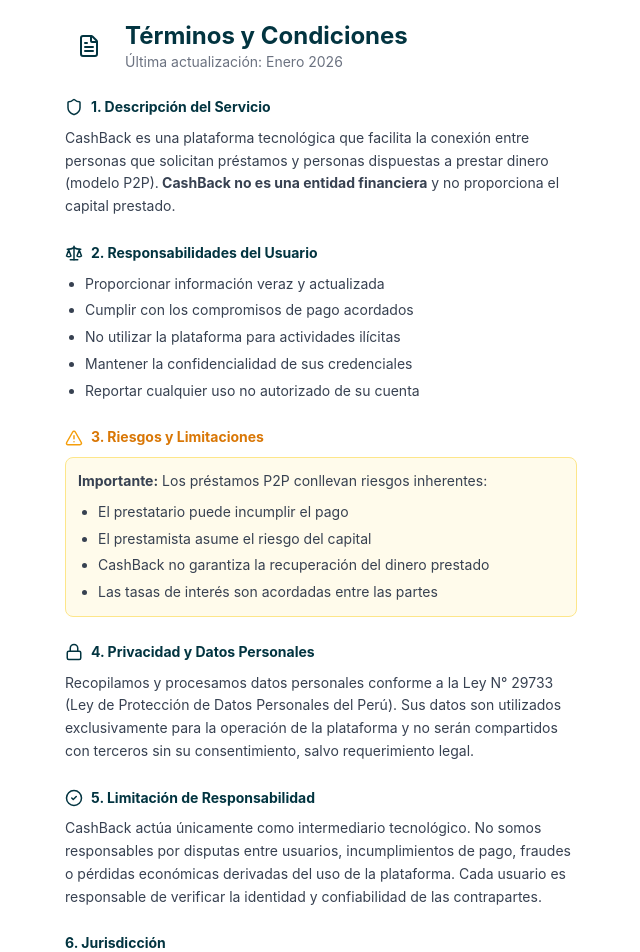
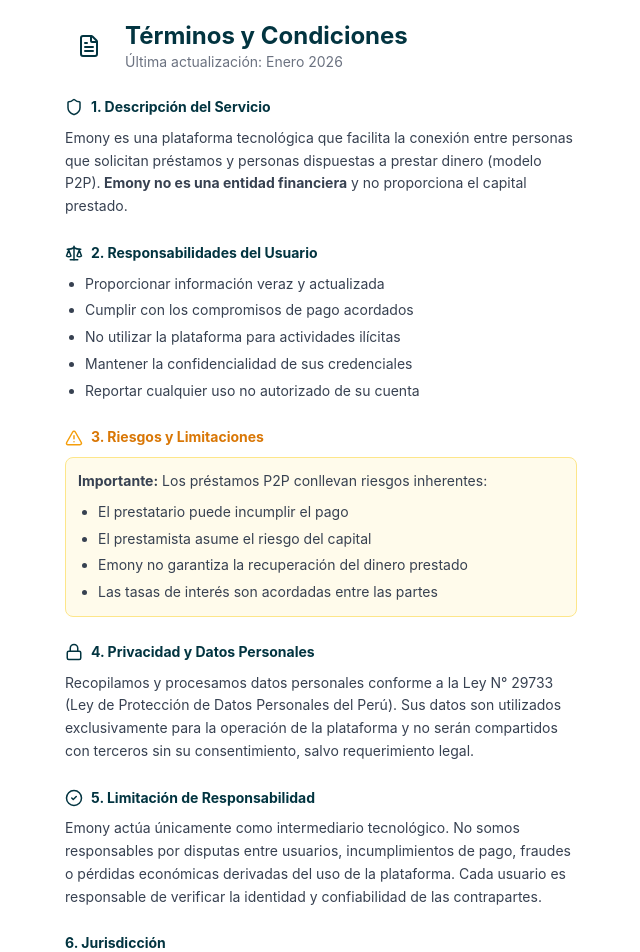
Before and after one commit to Henry-56/cashBack, a React app in the folder frontend/: page /terms in a window 1280 px wide. Shown: the part 100-1052 px from the top of the page, without its empty margins (319-959 px from the left). Built offline with nearby package versions, Linux system fonts and the light colour scheme; no server answers; the HTML template or start-up script is replaced by a standard one.

Commit message:
feat: mask names in LoanMarket, rename CashBack to Emony in Terms

```diff
--- a/frontend/src/pages/LoanMarket.tsx
+++ b/frontend/src/pages/LoanMarket.tsx
@@ -4,6 +4,7 @@
 import { Link, useNavigate } from 'react-router-dom';
 import api from '../api/client';
 import { useAuth } from '../context/AuthContext';
+import { maskName } from '../utils/maskData';
 
 interface Loan {
     id: string;
@@ -104,7 +105,7 @@
                                         <p className="text-xs text-gray-400 mt-1">Solicitado el {new Date(loan.createdAt).toLocaleDateString()}</p>
 
                                         <div className="mt-2">
-                                            <p className="font-bold text-sm text-[var(--primary)]">{loan.user?.fullName || 'Usuario'}</p>
+                                            <p className="font-bold text-sm text-[var(--primary)]">{maskName(loan.user?.fullName || 'Usuario')}</p>
                                             <div className="flex text-yellow-400 text-xs">
                                                 {'★'.repeat(Math.round(Number(loan.user?.rating || 0)))}
                                                 <span className="text-gray-300">{'★'.repeat(5 - Math.round(Number(loan.user?.rating || 0)))}</span>
--- a/frontend/src/pages/TermsAndConditions.tsx
+++ b/frontend/src/pages/TermsAndConditions.tsx
@@ -16,7 +16,7 @@
         <div className="min-h-screen bg-gradient-to-b from-[var(--primary)] to-[var(--primary-dark)] flex flex-col">
             {/* Header */}
             <div className="p-6 flex items-center justify-center">
-                <img src={logo} alt="CashBack" className="h-12" />
+                <img src={logo} alt="Emony" className="h-12" />
             </div>
 
             {/* Content */}
@@ -42,9 +42,9 @@
                                 <h2 className="font-bold text-[var(--primary)]">1. Descripción del Servicio</h2>
                             </div>
                             <p>
-                                CashBack es una plataforma tecnológica que facilita la conexión entre personas
+                                Emony es una plataforma tecnológica que facilita la conexión entre personas
                                 que solicitan préstamos y personas dispuestas a prestar dinero (modelo P2P).
-                                <strong> CashBack no es una entidad financiera</strong> y no proporciona el capital prestado.
+                                <strong> Emony no es una entidad financiera</strong> y no proporciona el capital prestado.
                             </p>
                         </section>
 
@@ -76,7 +76,7 @@
                                 <ul className="list-disc pl-5 space-y-1">
                                     <li>El prestatario puede incumplir el pago</li>
                                     <li>El prestamista asume el riesgo del capital</li>
-                                    <li>CashBack no garantiza la recuperación del dinero prestado</li>
+                                    <li>Emony no garantiza la recuperación del dinero prestado</li>
                                     <li>Las tasas de interés son acordadas entre las partes</li>
                                 </ul>
                             </div>
@@ -103,7 +103,7 @@
                                 <h2 className="font-bold text-[var(--primary)]">5. Limitación de Responsabilidad</h2>
                             </div>
                             <p>
-                                CashBack actúa únicamente como intermediario tecnológico. No somos responsables
+                                Emony actúa únicamente como intermediario tecnológico. No somos responsables
                                 por disputas entre usuarios, incumplimientos de pago, fraudes o pérdidas económicas
                                 derivadas del uso de la plataforma. Cada usuario es responsable de verificar la
                                 identidad y confiabilidad de las contrapartes.
@@ -131,7 +131,7 @@
                             />
                             <span className="text-sm text-gray-700">
                                 He leído y acepto los <strong>Términos y Condiciones</strong> y la
-                                <strong> Política de Privacidad</strong> de CashBack. Entiendo los riesgos
+                                <strong> Política de Privacidad</strong> de Emony. Entiendo los riesgos
                                 asociados a los préstamos entre personas.
                             </span>
                         </label>
```
